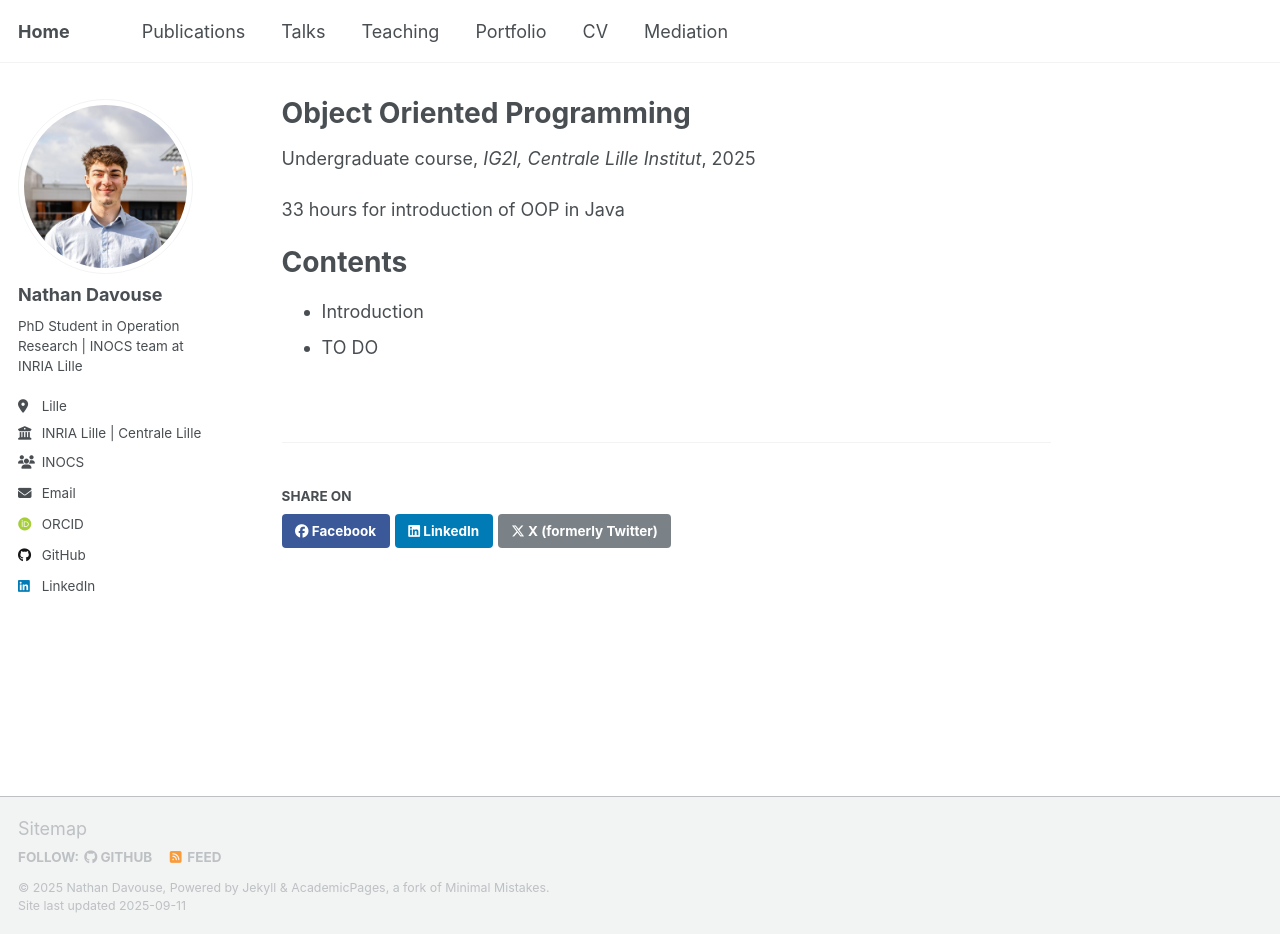
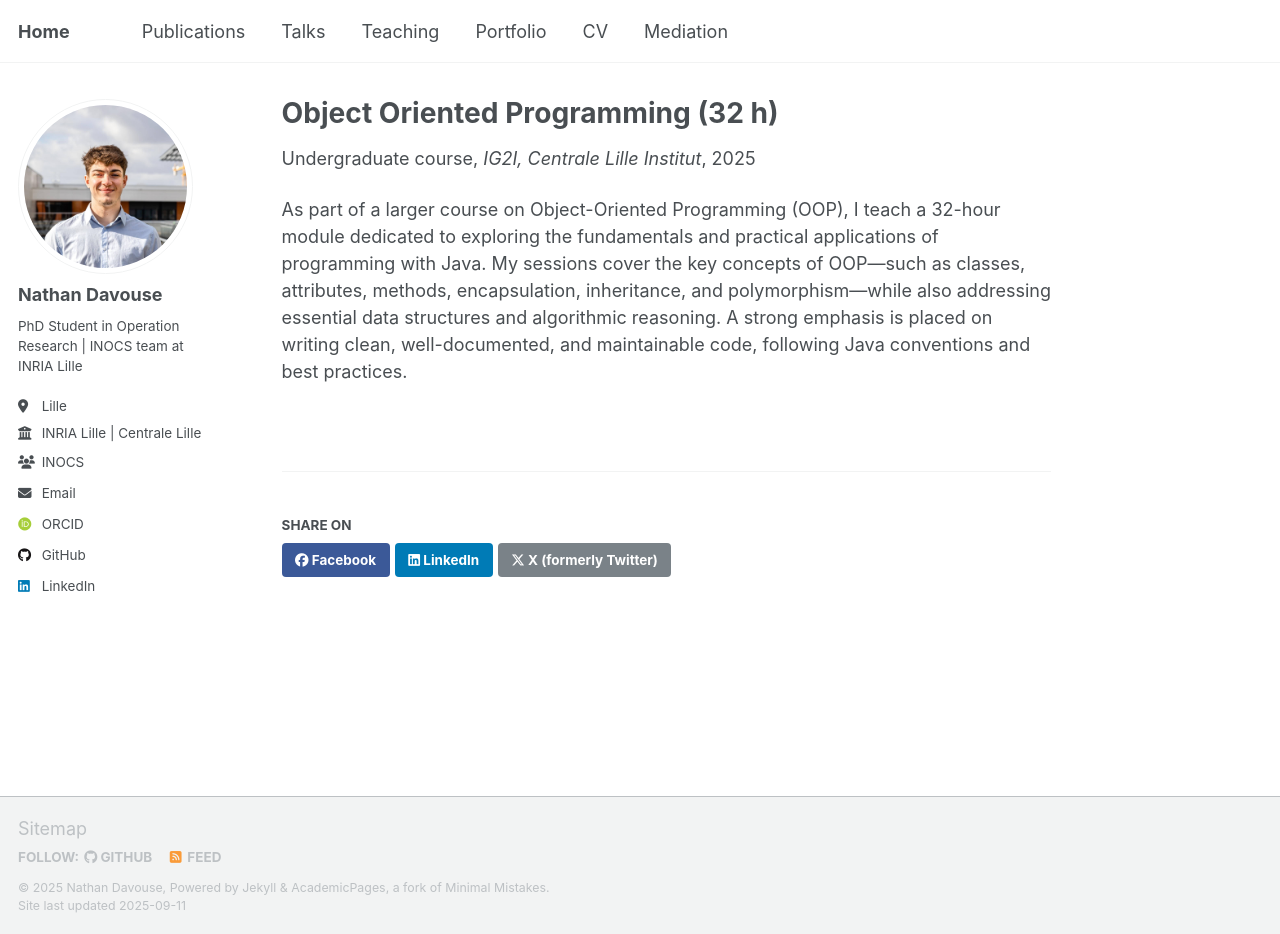
Before and after one commit to Kiwy3/kiwy3.github.io, a Jekyll site: the page built from _teaching/2025-autumn-t1.md, in a window 1280 px wide and 934 px high. Built offline with Jekyll 4.4.1, drawn with Linux system fonts in a browser that asks for light colours; some web fonts are replaced; a script that is not in the unit is left out.

Commit message:
update talk, cv and teaching

```diff
--- a/_teaching/2025-autumn-t1.md
+++ b/_teaching/2025-autumn-t1.md
@@ -1,17 +1,13 @@
 ---
-title: "Object Oriented Programming"
+title: "Object Oriented Programming (32 h)"
 collection: teaching
 type: "Undergraduate course"
 permalink: /teaching/2025-autumn-poo
 venue: "IG2I, Centrale Lille Institut"
 date: 2025-10-01
 location: "Lens, France"
+excerpt: "Object-Oriented Programming with Java."
 ---
 
-33 hours for introduction of OOP in Java
 
-
-Contents
-======
-- Introduction
-- TO DO
+As part of a larger course on Object-Oriented Programming (OOP), I teach a 32-hour module dedicated to exploring the fundamentals and practical applications of programming with Java. My sessions cover the key concepts of OOP—such as classes, attributes, methods, encapsulation, inheritance, and polymorphism—while also addressing essential data structures and algorithmic reasoning. A strong emphasis is placed on writing clean, well-documented, and maintainable code, following Java conventions and best practices.
```
Also changed, not shown: _pages/cv.md (+4 -3 lines), _talks/2012-03-01-talk-1.md (+2 -0 lines).
